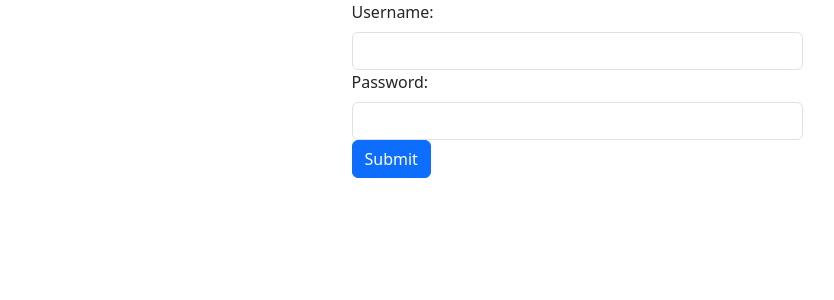
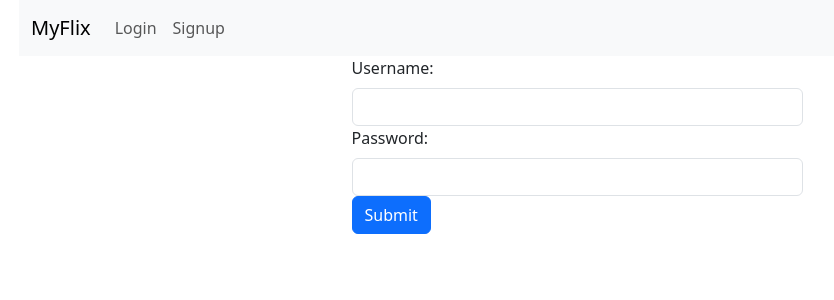
Before and after one commit to marksav85/myFlix-client, a React (Vite) app: page /login in a window 1280 px wide. Shown: the top 300 px of the page, without its empty margins (63-897 px from the left). Built offline with nearby package versions, Linux system fonts and the light colour scheme.

Commit message:
update browser router to include nav bar

```diff
--- a/src/components/main-view/main-view.jsx
+++ b/src/components/main-view/main-view.jsx
@@ -3,6 +3,7 @@ import { MovieCard } from "../movie-card/movie-card";
 import { MovieView } from "../movie-view/movie-view";
 import { LoginView } from "../login-view/login-view";
 import { SignupView } from "../signup-view/signup-view";
+import { NavigationBar } from "../navigation-bar/navigation-bar";
 import { Row } from "react-bootstrap";
 import { Col } from "react-bootstrap";
 import { Button } from "react-bootstrap";
@@ -42,6 +43,14 @@ export const MainView = () => {
 
   return (
     <BrowserRouter>
+      <NavigationBar
+        user={user}
+        onLoggedOut={() => {
+          setUser(null);
+          setToken(null);
+          localStorage.clear();
+        }}
+      />
       <Row className="justify-content-md-center">
         <Routes>
           <Route
```
